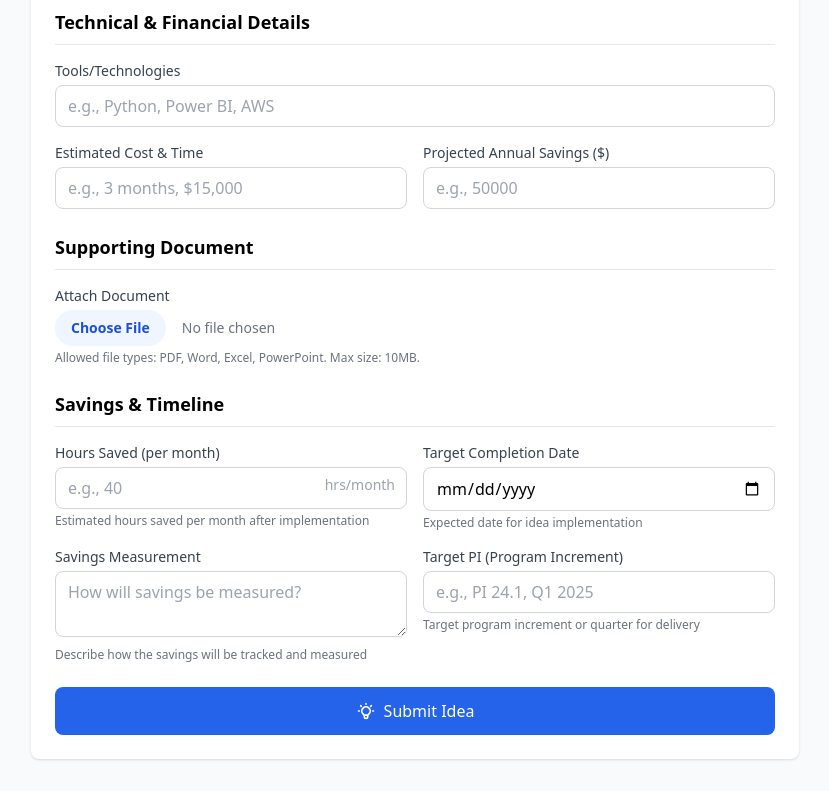
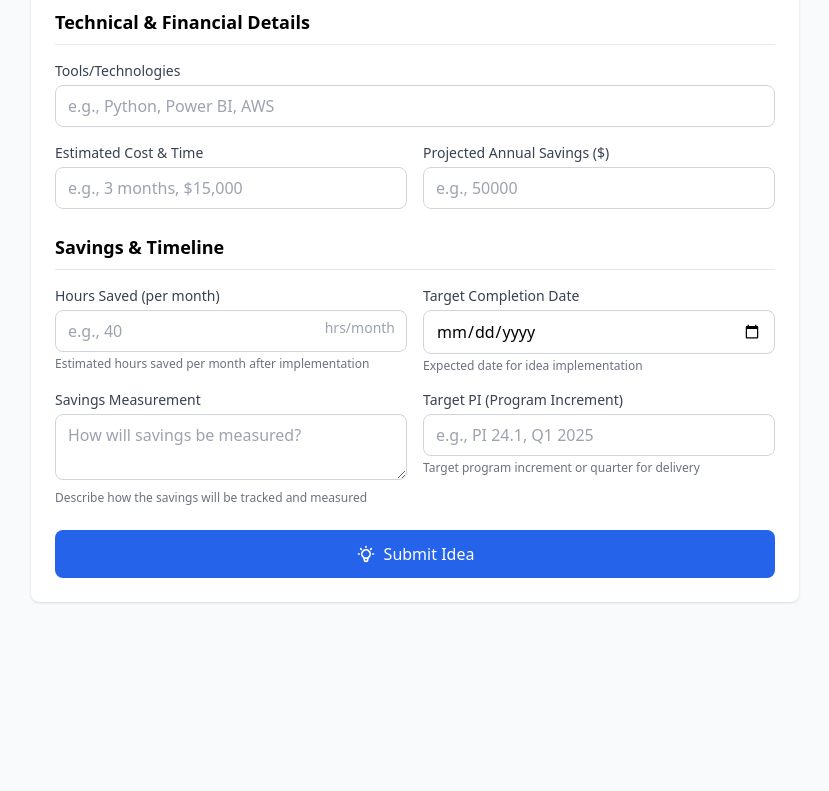
Before and after one commit to ParasuChandru/innovation-engine, a Flask app: page /ideas/new in a window 1280 px wide. Shown: the part 1118-1909 px from the top of the page, without its empty margins (225-1054 px from the left). After the commit the page ends 1721 px from the top, so only its background shows below. Run offline with Flask 3, Linux system fonts and the light colour scheme; the visitor is signed in with stand-in values (Sample User, id 1); data that the repository does not hold is empty; some libraries are stand-ins or nearby versions.

Commit message:
Revert "feat: implement document upload for ideas"
This reverts commit 25359825552126cce2618f1c627bfd3436f652d2.

```diff
--- a/app.py
+++ b/app.py
@@ -3,15 +3,12 @@ Innovation Engine - Flask Application
 Enterprise Idea Submission Workflow Management
 """
 
-from flask import (Flask, render_template, request, redirect, url_for,
-                   session, jsonify, flash, send_from_directory)
+from flask import Flask, render_template, request, redirect, url_for, session, jsonify, flash
 from flask_cors import CORS
 from functools import wraps
 import sqlite3
 import os
 from datetime import datetime
-from werkzeug.utils import secure_filename
-import uuid
 
 app = Flask(__name__)
 app.secret_key = os.environ.get('SECRET_KEY', 'innovation-engine-secret-key-change-in-production')
@@ -19,11 +16,6 @@ CORS(app)
 
 # Database path
 DB_PATH = os.path.join(os.path.dirname(__file__), 'data', 'innovation.db')
-
-# Uploads config
-UPLOAD_FOLDER = os.path.join(os.path.dirname(__file__), 'static', 'uploads')
-ALLOWED_EXTENSIONS = {'pdf', 'doc', 'docx', 'xls', 'xlsx', 'ppt', 'pptx'}
-app.config['UPLOAD_FOLDER'] = UPLOAD_FOLDER
 
 # Workflow statuses
 IDEA_STATUSES = [
@@ -55,11 +47,6 @@ CATEGORIES = [
 # ============================================
 # Database Functions
 # ============================================
-
-def allowed_file(filename):
-    """Check if file extension is allowed"""
-    return '.' in filename and \
-           filename.rsplit('.', 1)[1].lower() in ALLOWED_EXTENSIONS
 
 def get_db():
     """Get database connection"""
@@ -215,10 +202,10 @@ def create_idea(data):
         INSERT INTO ideas (
             title, submitter_id, spoc_id, status, category, sub_category,
             problem_statement, proposed_solution, support_needed,
-            users_impacted, business_impact, complexity, tools_used, document_filename,
+            users_impacted, business_impact, complexity, tools_used,
             est_cost_time, proj_savings, hours_saved, savings_measurement,
             target_completion_date, target_pi
-        ) VALUES (?, ?, ?, ?, ?, ?, ?, ?, ?, ?, ?, ?, ?, ?, ?, ?, ?, ?, ?, ?)
+        ) VALUES (?, ?, ?, ?, ?, ?, ?, ?, ?, ?, ?, ?, ?, ?, ?, ?, ?, ?, ?)
     ''', (
         data['title'],
         data['submitter_id'],
@@ -233,7 +220,6 @@ def create_idea(data):
         data.get('business_impact'),
         data.get('complexity'),
         data.get('tools_used'),
-        data.get('document_filename'),
         data.get('est_cost_time'),
         data.get('proj_savings'),
         data.get('hours_saved'),
@@ -414,25 +400,6 @@ def dashboard():
         }
     )
 
-@app.route('/ideas/<int:idea_id>/download')
-@login_required
-def download_document(idea_id):
-    """Download an idea's attached document"""
-    idea = get_idea_by_id(idea_id)
-
-    if not idea or not idea['document_filename']:
-        flash('Document not found.', 'error')
-        return redirect(url_for('idea_detail', idea_id=idea_id))
-
-    # Basic access check (simplified)
-    if session.get('user_role') not in USER_ROLES:
-        flash('Access denied.', 'error')
-        return redirect(url_for('dashboard'))
-
-    return send_from_directory(
-        app.config['UPLOAD_FOLDER'], idea['document_filename'], as_attachment=True
-    )
-
 @app.route('/ideas/new', methods=['GET', 'POST'])
 @login_required
 def new_idea():
@@ -442,23 +409,6 @@ def new_idea():
         # Get SPOC for category
         category = request.form.get('category')
         spoc = get_spoc_by_category(category)
-
-        # Handle file upload
-        document_filename = None
-        if 'document' in request.files:
-            file = request.files['document']
-            if file.filename and allowed_file(file.filename):
-                filename = secure_filename(file.filename)
-                ext = filename.rsplit('.', 1)[1].lower()
-                unique_filename = f"{uuid.uuid4()}.{ext}"
-
-                # Create uploads directory if it doesn't exist
-                os.makedirs(app.config['UPLOAD_FOLDER'], exist_ok=True)
-                file.save(os.path.join(app.config['UPLOAD_FOLDER'], unique_filename))
-                document_filename = unique_filename
-            elif file.filename and not allowed_file(file.filename):
-                flash('Invalid file type. Allowed types are: pdf, doc, docx, xls, xlsx, ppt, pptx.', 'error')
-                return render_template('idea_form.html', user=user, categories=CATEGORIES)
 
         # Create idea
         idea_data = {
@@ -475,7 +425,6 @@ def new_idea():
             'complexity': request.form.get('complexity'),
             'tools_used': request.form.get('tools_used'),
             'est_cost_time': request.form.get('est_cost_time'),
-            'document_filename': document_filename,
             'proj_savings': float(request.form.get('proj_savings')) if request.form.get('proj_savings') else None,
             'hours_saved': float(request.form.get('hours_saved')) if request.form.get('hours_saved') else None,
             'savings_measurement': request.form.get('savings_measurement'),
--- a/templates/idea_form.html
+++ b/templates/idea_form.html
@@ -17,7 +17,7 @@
             </div>
         </div>
 
-        <form method="POST" enctype="multipart/form-data" class="p-6 space-y-6">
+        <form method="POST" class="p-6 space-y-6">
             <!-- Basic Information -->
             <div class="space-y-4">
                 <h3 class="font-semibold text-lg border-b pb-2">Basic Information</h3>
@@ -100,16 +100,6 @@
                 </div>
             </div>
 
-            <!-- Supporting Document -->
-            <div class="space-y-4">
-                <h3 class="font-semibold text-lg border-b pb-2">Supporting Document</h3>
-                <div>
-                    <label for="document" class="block text-sm font-medium text-gray-700 mb-1">Attach Document</label>
-                    <input type="file" id="document" name="document" class="w-full text-sm text-gray-500 file:mr-4 file:py-2 file:px-4 file:rounded-full file:border-0 file:text-sm file:font-semibold file:bg-blue-50 file:text-blue-700 hover:file:bg-blue-100">
-                    <p class="mt-1 text-xs text-gray-500">Allowed file types: PDF, Word, Excel, PowerPoint. Max size: 10MB.</p>
-                </div>
-            </div>
-
             <!-- Savings & Timeline Details (NEW) -->
             <div class="space-y-4">
                 <h3 class="font-semibold text-lg border-b pb-2">Savings & Timeline</h3>
```
Also changed, not shown: templates/idea_detail.html (+0 -12 lines).
